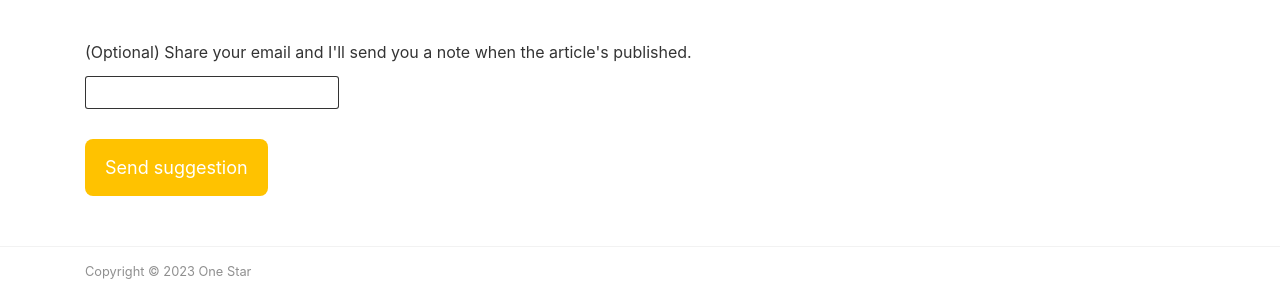
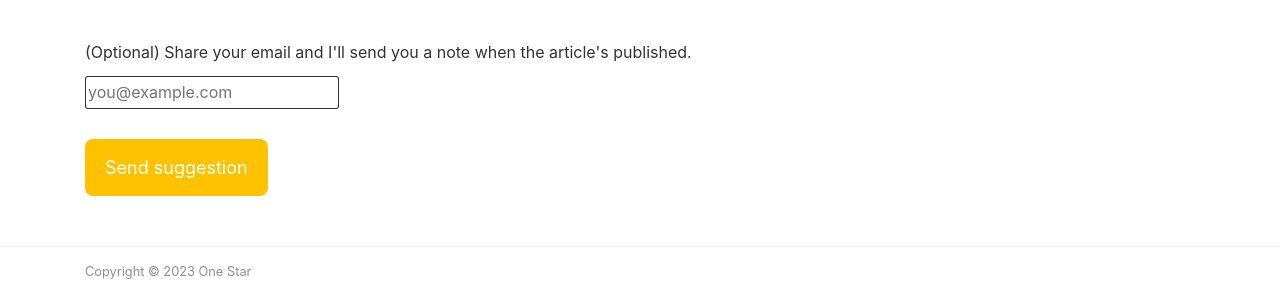
Before and after one commit to bruab/onestar, a Jekyll site: the page built from _pages/suggestions.md, in a window 1280 px wide. Shown: the part 584-865 px from the top of the page. Built offline with Jekyll 4.4.1, drawn with Linux system fonts in a browser that asks for light colours; nearby versions of some CDN libraries; comment, search, counter and statistics services are not loaded.

Commit message:
add placeholder for email idk

```diff
--- a/_includes/suggestion_form.html
+++ b/_includes/suggestion_form.html
@@ -2,9 +2,7 @@
   <label for="name">What's their name?*</label>
   <br />
   <input type="text" id="name" name="name" placeholder="" required="true" />
-  <br />
-  <br />
-  <label for="message">(Optional) What else can you tell me about them?</label>
+  <br /> <br /> <label for="message">(Optional) What else can you tell me about them?</label>
   <br />
   <textarea
     id="message"
@@ -17,7 +15,7 @@
   <br />
   <label for="email">(Optional) Share your email and I'll send you a note when the article's published.</label>
   <br />
-  <input type="email" id="email" name="email" placeholder="" required="false" />
+  <input type="email" id="email" name="email" placeholder="you@example.com" required="false" />
   <br />
   <br />
   <button type="submit">Send suggestion</button>
```
